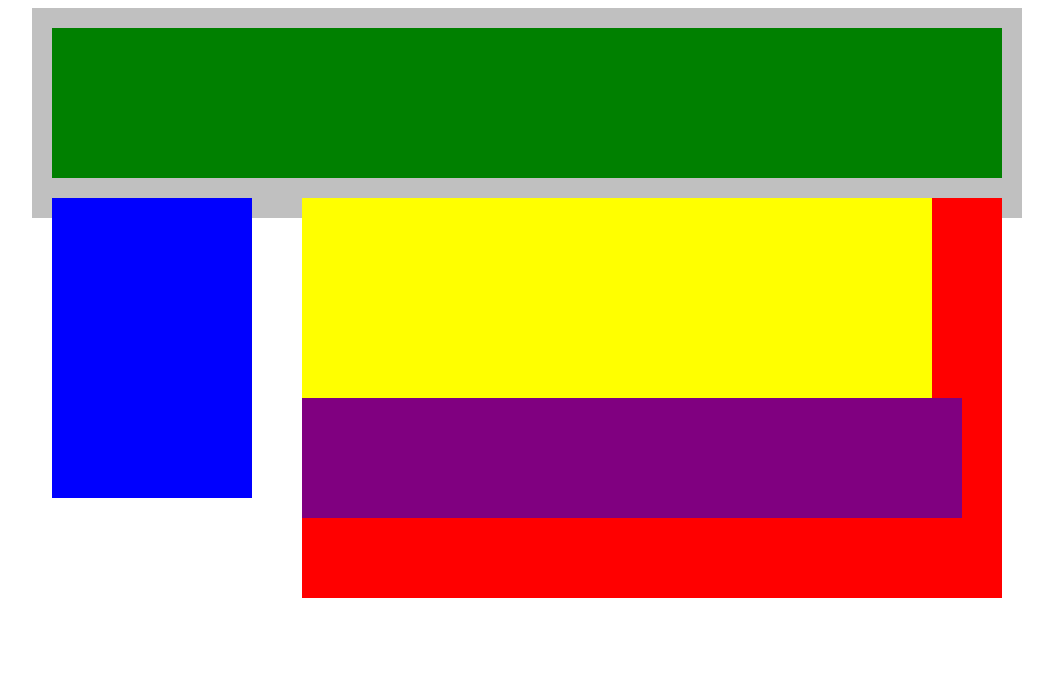
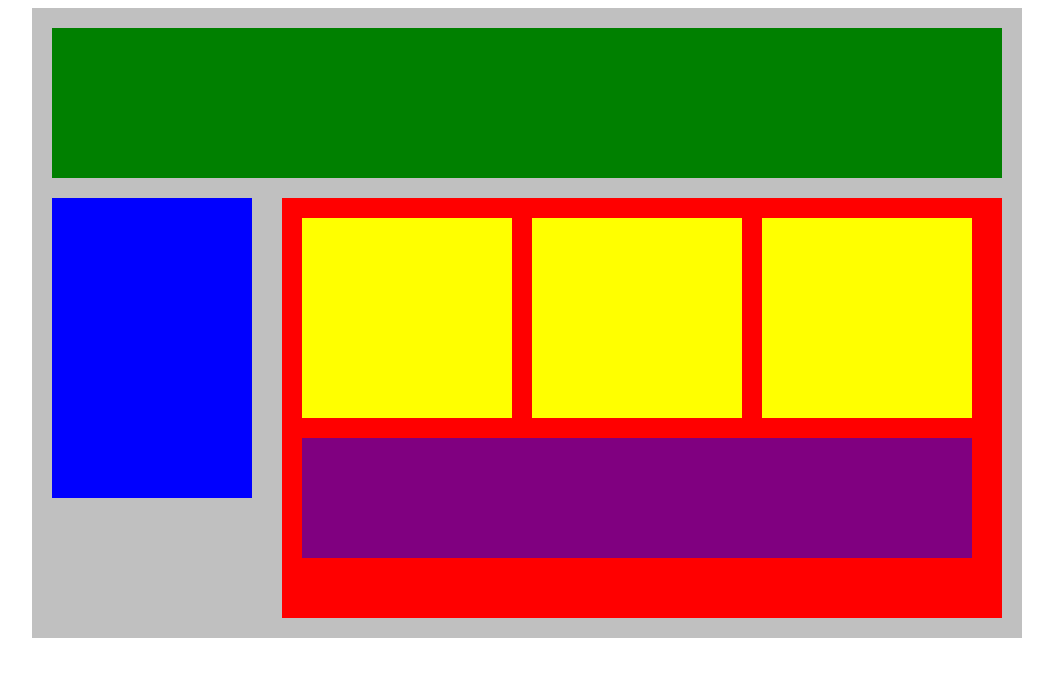
Before and after one commit to Rassimbm/plotting_blocks, a plain HTML site: page index.html in a window 1280 px wide. Shown: the whole page, without its empty margins (113-1166 px from the left). Drawn offline with Linux system fonts and the light colour scheme.

Commit message:
updated style-sheet: final assignement commit

```diff
--- a/style.css
+++ b/style.css
@@ -3,6 +3,8 @@
     background-color: silver;
     margin: 0px auto;
     padding: 20px;
+    overflow: hidden;
+    height: auto;
 }
 .top-nav {
     height: 150px;
@@ -20,16 +22,19 @@
     width: 700px;
     background-color: red;
     float: right;
+    padding: 10px;
 }
 .sub-content {
     height: 200px;
     width: 210px;
     background-color: yellow;
     float: left;
+    margin: 10px;
 }
 #advertisement {
     height: 120px;
-    width: 660px;
+    width: 670px;
     background-color: purple;
     float: left;
+    margin: 10px;
 }
```
